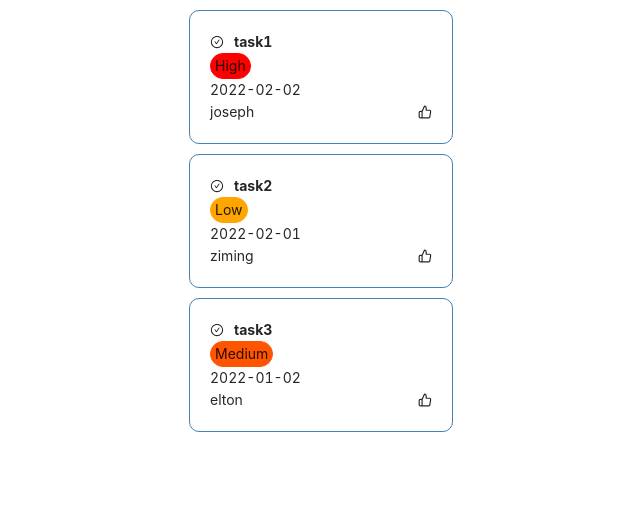
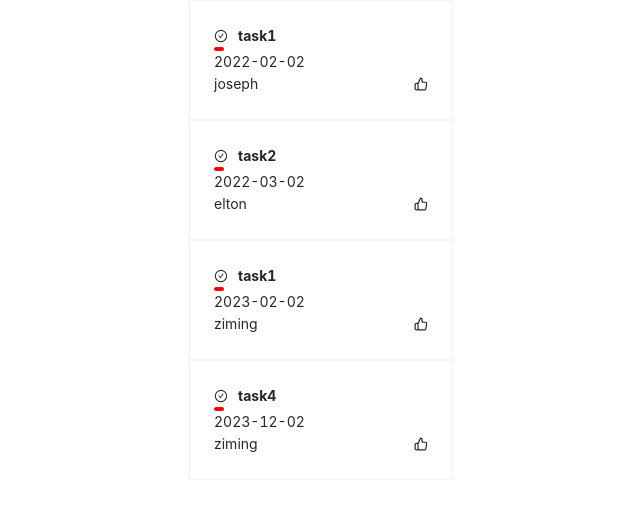
Before and after one commit to wzmcarrick/Bootcamp, a React (Create React App) app: page / in a window 1280 px wide. Shown: the top 518 px of the page, without its empty margins (319-959 px from the left). Built offline with nearby package versions, Linux system fonts and the light colour scheme; data requests are answered from the project's data file.

Commit message:
able to remove task from column

```diff
--- a/db.json
+++ b/db.json
@@ -1,25 +1,32 @@
 {
     "tasks": [
         {
-            "id": 1,
+            "id": "1",
             "name": "task1",
-            "priority": "High",
             "assignee": "joseph",
-            "dueDate": "2022-02-02"
+            "dueDate": "2022-02-02",
+            "detail": "lorem ipsum..."
         },
         {
             "id": 2,
             "name": "task2",
-            "priority": "Low",
-            "assignee": "ziming",
-            "dueDate": "2022-02-01"
+            "assignee": "elton",
+            "dueDate": "2022-03-02",
+            "detail": "lorem ipsum..."
         },
         {
             "id": 3,
-            "name": "task3",
-            "priority": "Medium",
-            "assignee": "elton",
-            "dueDate": "2022-01-02"
+            "name": "task1",
+            "assignee": "ziming",
+            "dueDate": "2023-02-02",
+            "detail": "lorem ipsum..."
+        },
+        {
+            "id": 4,
+            "name": "task4",
+            "assignee": "ziming",
+            "dueDate": "2023-12-02",
+            "detail": "lorem ipsum..."
         }
     ]
 }
--- a/src/components/TaskItem.jsx
+++ b/src/components/TaskItem.jsx
@@ -1,6 +1,8 @@
 import { useState } from "react";
 import { AiOutlineCheckCircle } from 'react-icons/ai'
 import { FiThumbsUp } from 'react-icons/fi'
+import { Card } from 'antd'
+
 
 const TaskItem = ({ showTask }) => {
 
@@ -25,12 +27,15 @@ const TaskItem = ({ showTask }) => {
   }
 
   return (
-    <div className={`taskItem ${hovered ? 'hover' : ''}`} onClick={clickEventHandler} onMouseEnter={toggleHover} onMouseLeave={toggleHover}>
+    <Card className={`taskItem ${hovered ? 'hover' : ''}`} onClick={clickEventHandler} onMouseEnter={toggleHover} onMouseLeave={toggleHover} hoverable={true}>
+      {/* <div className={`taskItem ${hovered ? 'hover' : ''}`} onClick={clickEventHandler} onMouseEnter={toggleHover} onMouseLeave={toggleHover}> */}
       <div className="taskName"><AiOutlineCheckCircle /> <b>{showTask.name}</b></div>
       <div className={`taskPrior ${addPriorClass(showTask)}`}>{showTask.priority}</div>
       <div className="taskDueDate">{showTask.dueDate}</div>
       <div className="taskAssignee">{showTask.assignee} <FiThumbsUp /></div>
-    </div>
+      {/* </div> */}
+    </Card>
+
   )
 
 };
```
